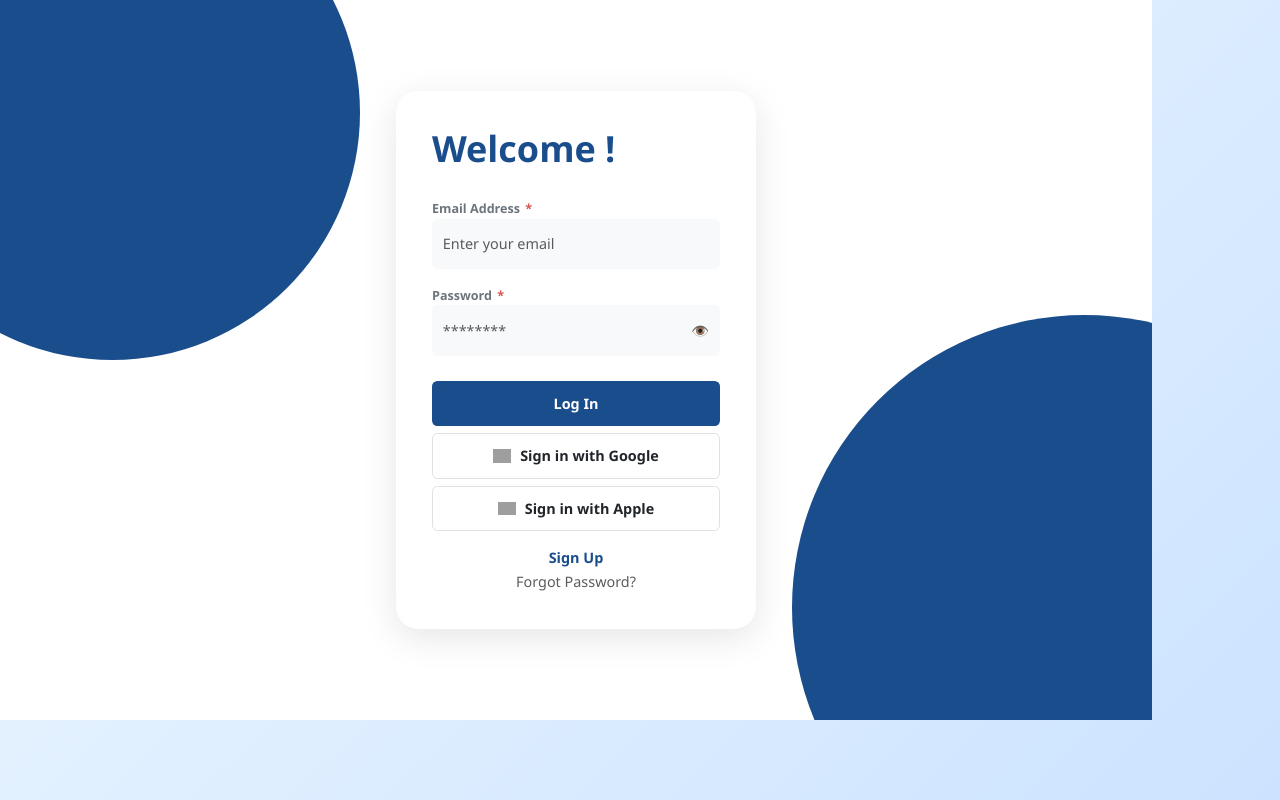
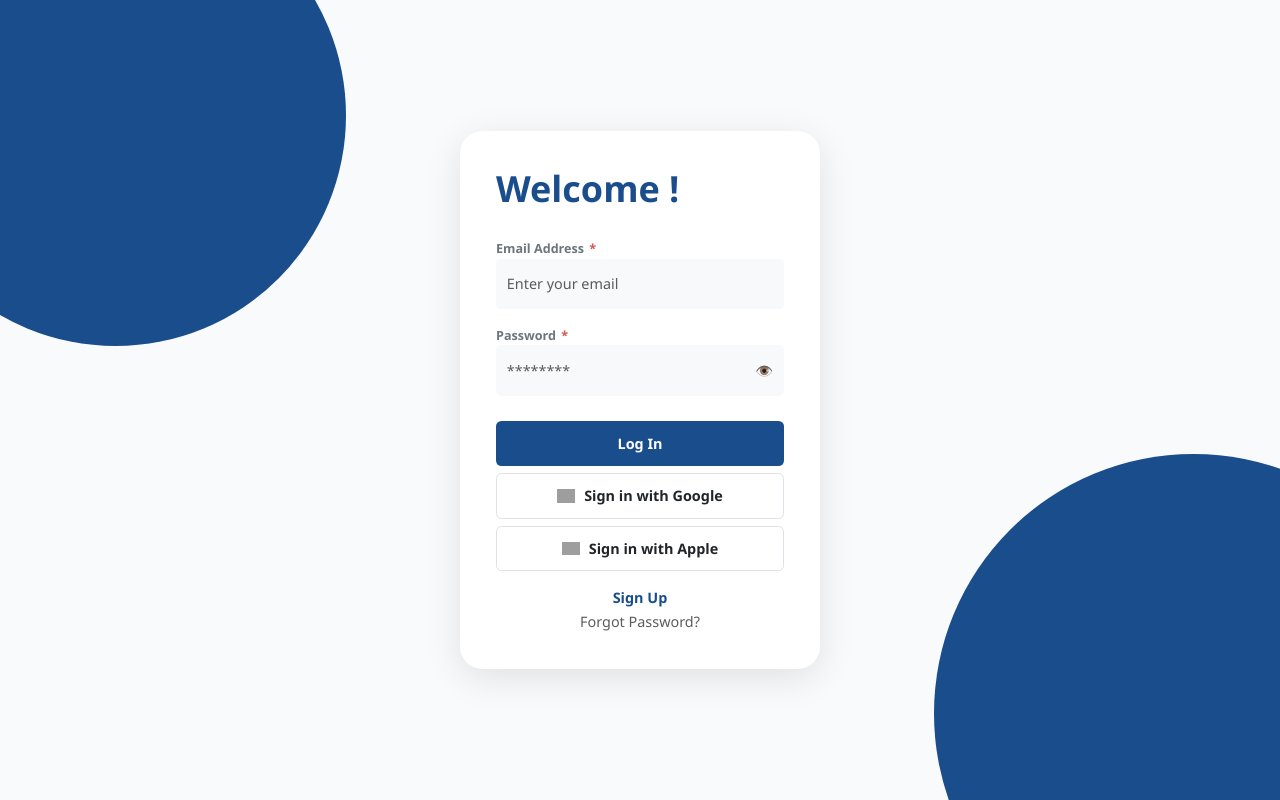
Before and after one commit to swayampg/project-lifecycle-mgt-system, a React (Create React App) app: page /#/ in a window 1280 px wide. Built offline with nearby package versions, Linux system fonts and the light colour scheme; no server answers; grey boxes are pictures that could not be loaded.

Commit message:
fixed log in page container to relative to the screen

```diff
--- a/src/Login.css
+++ b/src/Login.css
@@ -1,41 +1,83 @@
 .auth-container {
-    height: 100vh; width: 100vw;
-    display: flex; align-items: center; justify-content: center;
-    background-color: #fff; position: relative; overflow: hidden;
+    position: fixed;
+    top: 0;
+    left: 0;
+    right: 0;
+    bottom: 0;
+    display: flex;
+    align-items: center;
+    justify-content: center;
+    background-color: #f8fafc;
+    overflow: hidden;
     font-family: 'Segoe UI', Tahoma, Geneva, Verdana, sans-serif;
+    z-index: 1000; /* Ensure it stays above global navigations if any */
 }
 
 .shape-left {
-    position: absolute; width: 550px; height: 550px;
-    background: #1a4d8c; border-radius: 50%;
-    top: -150px; left: -150px;
+    position: absolute;
+    width: 40vw;
+    height: 40vw;
+    background: #1a4d8c;
+    border-radius: 50%;
+    top: -10vw;
+    left: -10vw;
+    z-index: -1;
 }
 
 .shape-right {
-    position: absolute; width: 650px; height: 650px;
-    background: #1a4d8c; border-radius: 50%;
-    bottom: -200px; right: -250px;
+    position: absolute;
+    width: 45vw;
+    height: 45vw;
+    background: #1a4d8c;
+    border-radius: 50%;
+    bottom: -15vw;
+    right: -15vw;
+    z-index: -1;
 }
 
 .login-card {
-    background: white; padding: 40px; border-radius: 25px;
-    box-shadow: 0 10px 40px rgba(0,0,0,0.1);
-    width: 100%; max-width: 400px; z-index: 10;
+    background: white;
+    padding: 40px;
+    border-radius: 25px;
+    box-shadow: 0 10px 40px rgba(0, 0, 0, 0.1);
+    width: 100%;
+    max-width: 400px;
+    z-index: 10;
 }
 
-.welcome-text { color: #1a4d8c; font-weight: 800; margin-bottom: 30px; }
+.welcome-text {
+    color: #1a4d8c;
+    font-weight: 800;
+    margin-bottom: 30px;
+}
 
 .brand-footer {
-    position: absolute; bottom: 30px; left: 30px;
-    display: flex; align-items: center; z-index: 10;
+    position: absolute;
+    bottom: 30px;
+    left: 30px;
+    display: flex;
+    align-items: center;
+    z-index: 10;
 }
 
 .logo-placeholder {
-    width: 50px; height: 50px;
+    width: 50px;
+    height: 50px;
     background: linear-gradient(135deg, #4ade80, #facc15);
-    border-radius: 10px; margin-right: 12px;
-    display: flex; align-items: center; justify-content: center;
-    color: white; font-weight: bold; font-size: 10px;
+    border-radius: 10px;
+    margin-right: 12px;
+    display: flex;
+    align-items: center;
+    justify-content: center;
+    color: white;
+    font-weight: bold;
+    font-size: 10px;
 }
 
-.brand-name { font-weight: bold; font-size: 13px; line-height: 1.2; color: #333; margin: 0; }
+.brand-name {
+    font-weight: bold;
+    font-size: 13px;
+    line-height: 1.2;
+    color: #333;
+    margin: 0;
+}
```
